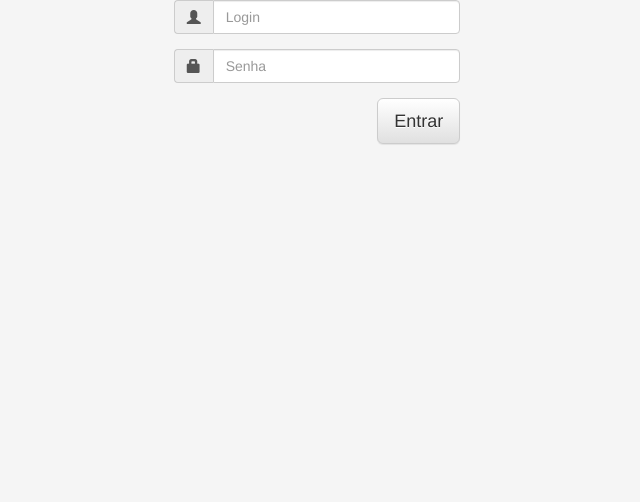
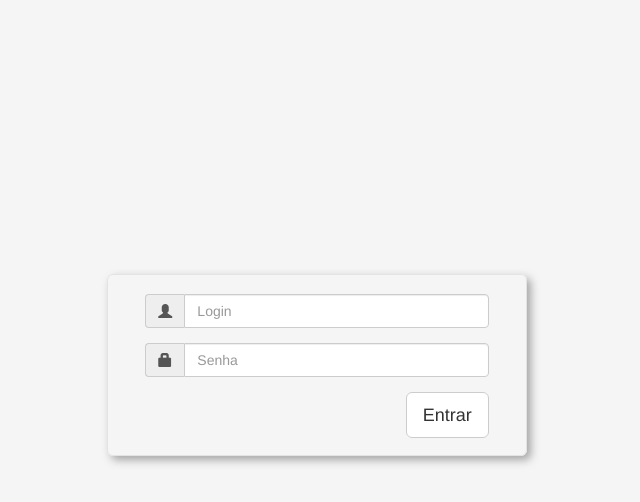
Before and after one commit to frogNap/vai-bike, a website: page kokaos/public/Index.html in a window 1280 px wide. Shown: the whole page, without its empty margins (323-963 px from the left). Drawn offline with Linux system fonts and the light colour scheme.

Commit message:
Fixing that shitty theme

```diff
--- a/kokaos/public/Index.html
+++ b/kokaos/public/Index.html
@@ -5,7 +5,6 @@
         <title>Vai de Bike - Painel administrativo</title>
         <link rel="icon" type="image/ico" href="images/bike.ico">
         <link href="libs/bootstrap/css/bootstrap.min.css" rel="stylesheet">
-        <link href="libs/bootstrap/css/bootstrap-theme.min.css" rel="stylesheet">
         <link href="css/kokaos-main.css" rel="stylesheet">
 
         <script src="libs/jQuery/jquery.min.js"></script>
--- a/kokaos/public/css/kokaos-main.css
+++ b/kokaos/public/css/kokaos-main.css
@@ -1,3 +1,20 @@
 body {
   background-color: rgb(245, 245, 245);
 }
+
+.login-container {
+  border: 1px solid #e3e3e3;
+  border-radius: 6px;
+  padding: 0;
+  padding-top: 19px;
+  position: fixed;
+  top: 50%;
+  left: 50%;
+  width: 30em;
+  height: 13em;
+  margin-top: -9em;
+  margin-left: -15em;
+  -webkit-box-shadow: 4px 4px 8px 0 rgba(132, 132, 132, 0.71);
+  -moz-box-shadow:    4px 4px 8px 0 rgba(132, 132, 132, 0.71);
+  box-shadow:         4px 4px 8px 0 rgba(132, 132, 132, 0.71);
+}
--- a/kokaos/public/scripts/controllers/loginController.js
+++ b/kokaos/public/scripts/controllers/loginController.js
@@ -2,7 +2,7 @@
 
     'use strict';
 
-    function loginCtrl($scope, $cookies, LoginService) {
+    function loginCtrl($scope, LoginService) {
 
         $scope.credentials = {
             username: undefined,
@@ -14,6 +14,7 @@
             LoginService.attemptLogin($scope.credentials)
                 .success(function() {
 
+
                 });
         };
     }
```
Also changed, not shown: iuna/public/index.html (+0 -1 lines), iuna/public/libs/bootstrap/css/bootstrap-theme.min.css (deleted), kokaos/public/libs/bootstrap/css/bootstrap-theme.min.css (deleted), 2 other files.
